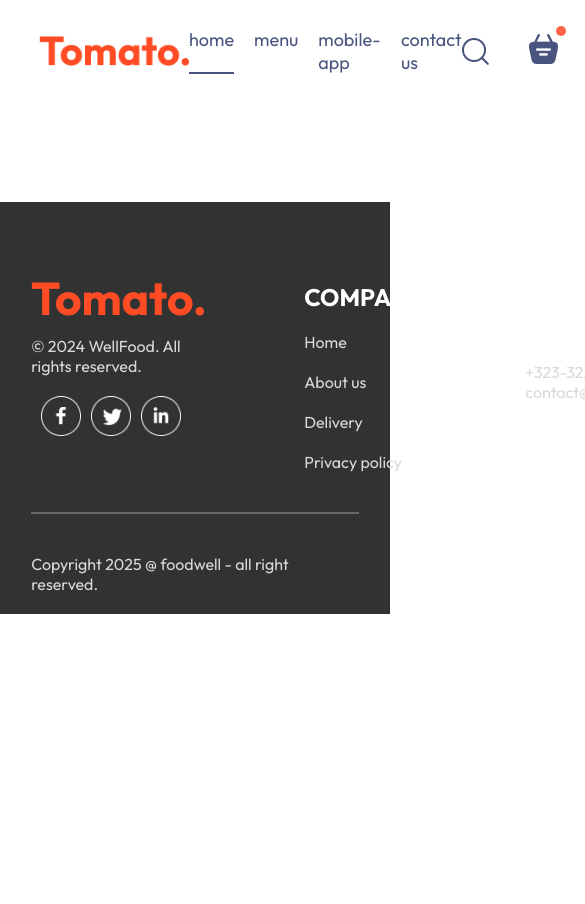
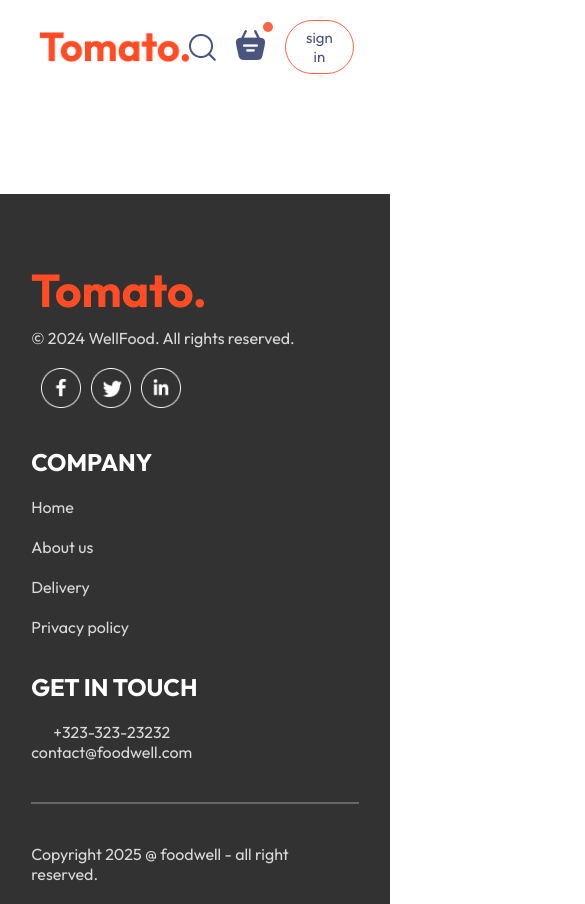
Before and after one commit to Smithz0/Well_Food_React, a React (Vite) app: page /order in a window 390 px wide. Shown: the top 904 px of the page, 585 px wide, since content can reach past the window. Before the commit the page ends 844 px from the top, so only its background shows below. Built offline with nearby package versions, Linux system fonts and the light colour scheme.

Commit message:
added mediaquery

```diff
--- a/src/App.jsx
+++ b/src/App.jsx
@@ -1,5 +1,5 @@
 import React from "react";
-import Navbar from "./components/navbar/navbar";
+import Navbar from "./components/navbar/Navbar";
 import { Route, Routes } from "react-router-dom";
 import Place_order from "./pages/Place_order/Place_order";
 import Home from "./pages/Home/Home";
--- a/src/components/Exploremenu/Exploremenu.css
+++ b/src/components/Exploremenu/Exploremenu.css
@@ -21,6 +21,7 @@
     gap: 30px;
     text-align: center;
     margin: 20px,0px;
+    padding:2px;
     overflow-x: scroll;
 
 }
@@ -59,3 +60,27 @@
 
 
 }
+
+.explore-menu-list-item :hover{
+    transform: scale(1.05);
+}
+
+
+
+
+@media(max-width: 1050px){
+/*
+    .explore-menu-list-item img{
+        width: 20vw;
+        min-width: unset;
+    }
+
+    .explore-menu-list{
+        gap: 15px;
+    } */
+
+    .explore-menu-text{
+        max-width: 100%;
+        font-size: 14px;
+    }
+}
--- a/src/components/FoodItem/FoodItem.css
+++ b/src/components/FoodItem/FoodItem.css
@@ -10,7 +10,13 @@
 .food-item-image{
     width: 100%;
     border-radius: 15px 15px 0px 0px;
+
 }
+
+.food-item:hover{
+    transform: scale(1.05);
+}
+
 
 .food-item-info{
     padding: 20px;
--- a/src/components/Footer/Footer.css
+++ b/src/components/Footer/Footer.css
@@ -54,3 +54,19 @@
     margin: 20px 0px;
     background-color:grey;
 }
+
+
+
+@media(max-width: 750px){
+
+    .footer-content{
+        display: flex;
+        flex-direction: column;
+        gap: 35px;
+    }
+
+    .footer-content-right
+    {
+    text-align: center;
+    }
+}
--- a/src/components/Header/Header.css
+++ b/src/components/Header/Header.css
@@ -38,3 +38,31 @@
     font-size:max(1vw,13px);
     border-radius: 50px;
 }
+
+
+
+
+
+@media(max-width: 1050px){
+
+
+    .header_contents{
+        max-width: 45%;
+    }
+}
+
+
+@media(max-width: 750px){
+
+    .header_contents{
+        max-width: 65%;
+    }
+
+    .header_contents p{
+        display: none;
+    }
+
+    .header_contents button{
+        padding: 2vw 4vw
+    }
+}
--- a/src/components/navbar/Navbar.jsx
+++ b/src/components/navbar/Navbar.jsx
@@ -1,6 +1,7 @@
 import React, { useState } from 'react'
 import './navbar.css'
 import { assets } from '../../assets/assets'
+import { Link } from 'react-router-dom'
 const Navbar = () => {
 
     const[menu,setmenu]=useState("home");
@@ -9,10 +10,10 @@
     <div className='navbar'>
         <img src={assets.logo} alt="" className='logo'/>
         <ul className='navbar-menu'>
-            <li onClick={()=>setmenu("home")} className={menu==="home"?"active":""}>home</li>
-            <li onClick={()=>setmenu("menu")} className={menu==="menu"?"active":""}>menu</li>
-            <li onClick={()=>setmenu("mobile-app")} className={menu==="mobile-app"?"active":""}>mobile-app</li>
-            <li onClick={()=>setmenu("contact-us")} className={menu==="contact-us"?"active":""}>contact us</li>
+            <Link to='/' onClick={()=>setmenu("home")} className={menu==="home"?"active":""}>home</Link>
+            <a href='#explore-menu' onClick={()=>setmenu("menu")} className={menu==="menu"?"active":""}>menu</a>
+            <a href='#appdownload' onClick={()=>setmenu("mobile-app")} className={menu==="mobile-app"?"active":""}>mobile-app</a>
+            <a href='#footer' onClick={()=>setmenu("contact-us")} className={menu==="contact-us"?"active":""}>contact us</a>
 
             </ul>
             <div className="navbar-right">
--- a/src/components/navbar/navbar.css
+++ b/src/components/navbar/navbar.css
@@ -67,3 +67,68 @@
     right:-8px
 
 }
+
+@media (max-width: 1050px){
+    .navbar-logo{
+        width: 140px;
+
+    }
+
+    .navbar-menu{
+        gap: 20px;
+        font-size: 17px;
+    }
+
+    .navbar-right{
+        gap: 30px;
+    };
+
+    .navbar-right img{
+        width: 22px;
+    }
+
+    .navbar-right button{
+        padding: 8px 25px;
+
+    }
+}
+
+
+
+
+
+@media (max-width: 900px){
+    .navbar-logo{
+        width: 120px;
+
+    }
+
+    .navbar-menu{
+        gap: 15px;
+        font-size: 16px;
+    }
+
+    .navbar-right{
+        gap: 20px;
+    };
+
+    .navbar-right img{
+        width: 22px;
+    }
+
+    .navbar-right button{
+        padding: 7px 20px;
+        font-size: 15px;
+    }
+}
+
+
+
+
+@media (max-width: 750px){
+
+
+    .navbar-menu{
+       display: none;
+    }
+}
--- a/src/index.css
+++ b/src/index.css
@@ -7,6 +7,7 @@
   margin: 0;
   box-sizing: border-box;
   font-family: Outfit;
+  scroll-behavior: smooth;
 }
 
 body{
```
